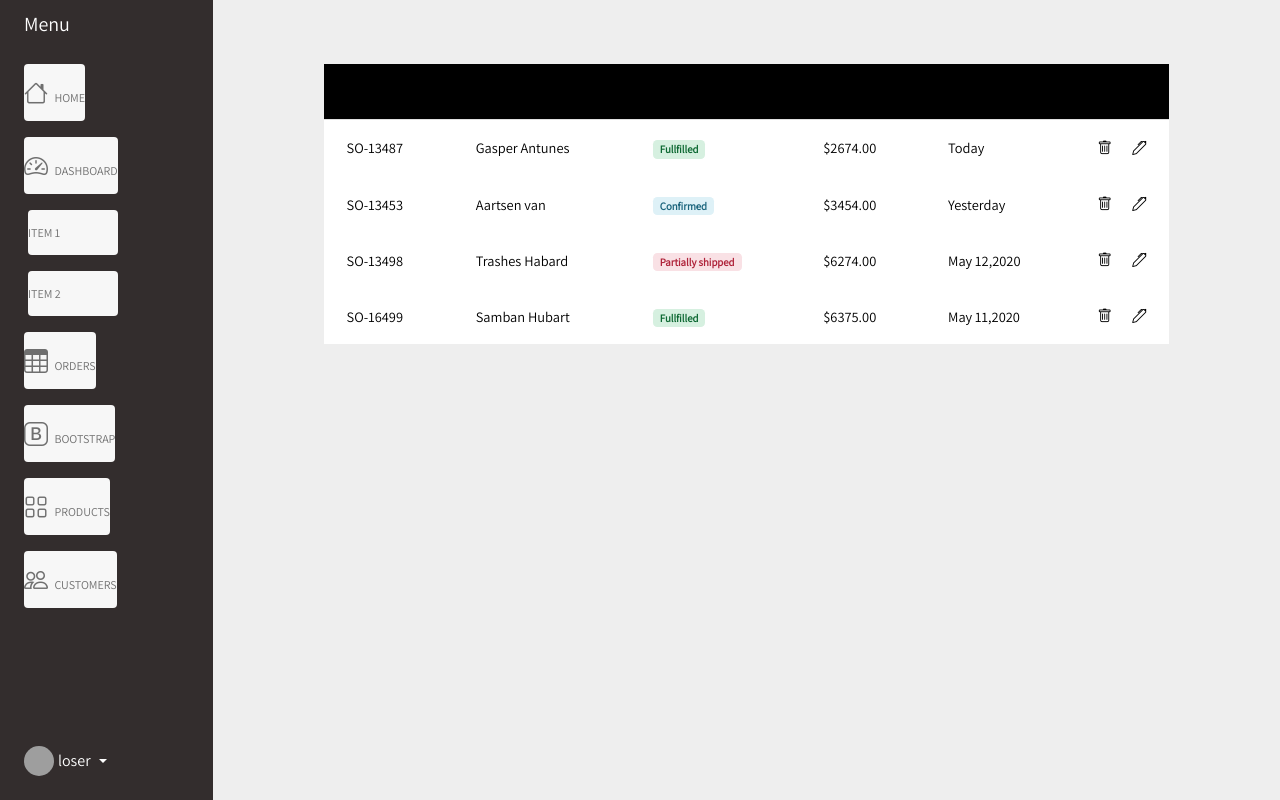
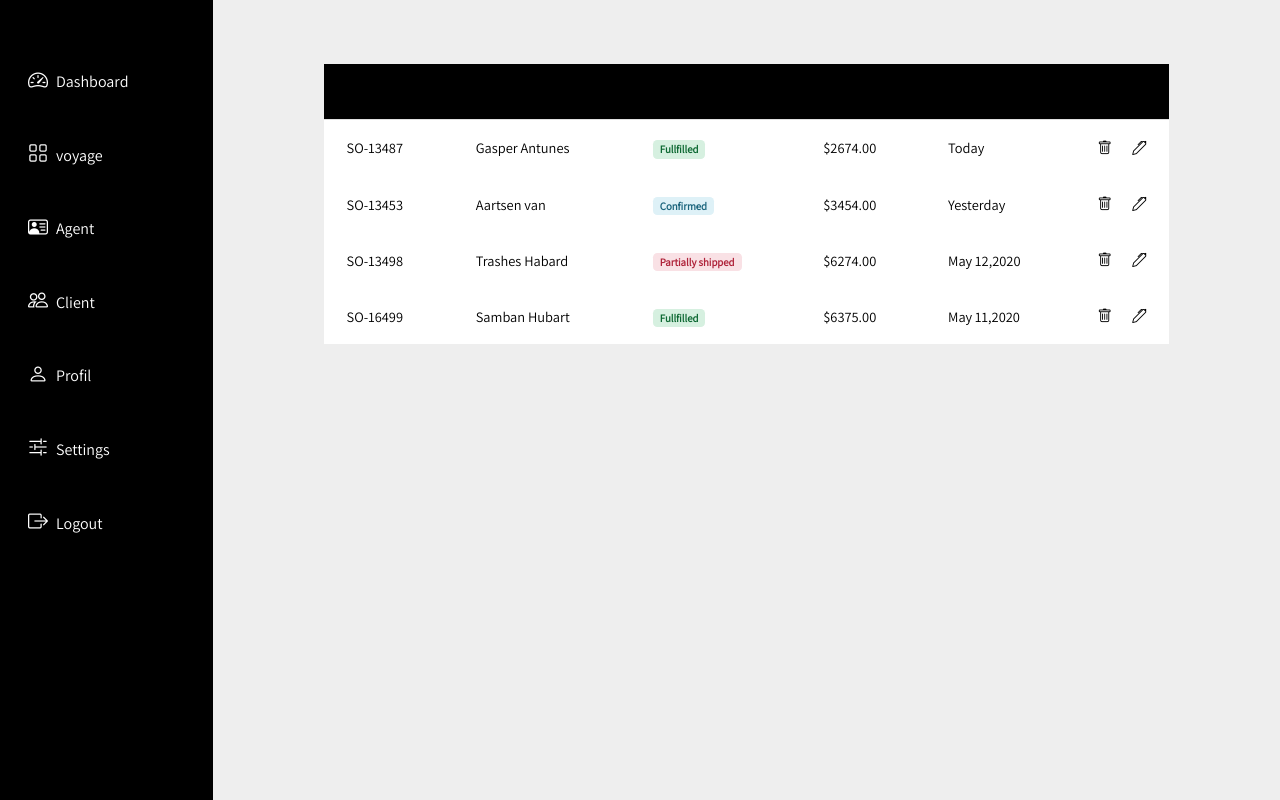
Before and after one commit to ElbouhmydyAbdelmoughit/Rental-Car-MERN-Stack, a React (Create React App) app in the folder client/: page /admin in a window 1280 px wide. Built offline with nearby package versions, Linux system fonts and the light colour scheme; grey boxes are pictures that could not be loaded.

Commit message:
finished design sidebar

```diff
--- a/client/package.json
+++ b/client/package.json
@@ -10,6 +10,7 @@
     "@testing-library/jest-dom": "^5.16.5",
     "@testing-library/react": "^13.4.0",
     "@testing-library/user-event": "^13.5.0",
+    "@tippyjs/react": "^4.2.6",
     "axios": "^1.3.4",
     "bootstrap": "^5.3.0-alpha3",
     "i": "^0.3.7",
@@ -26,6 +27,7 @@
     "react-toastify": "^9.1.2",
     "react-use-localstorage": "^3.5.3",
     "reactstrap": "^9.1.7",
+    "tippy.js": "^6.3.7",
     "web-vitals": "^2.1.4"
   },
   "scripts": {
--- a/client/src/components/Sidebar/Sidebar.js
+++ b/client/src/components/Sidebar/Sidebar.js
@@ -1,188 +1,71 @@
 import React from "react";
 import "./Sidebar.css";
+import "tippy.js/animations/scale.css";
+import { NavLink, useNavigate } from "react-router-dom";
 const Sidebar = () => {
+  const navigate = useNavigate();
+  const logout = () => {
+    localStorage.removeItem("user");
+    navigate("/");
+  };
   return (
     <>
       <div className="container-fluid">
         <div className="row flex-nowrap">
+          <input type="checkbox" id="menu" className="d-none" />
           <div
-            className="col-auto col-md-3 col-xl-2 px-sm-2 px-0 bg-dark"
-            style={{ minWidth: "200px" }}
+            style={{ background: "#000" }}
+            id="sid"
+            className="col-auto col-xl-2 min-vh-100 text-center"
           >
-            <div className="d-flex flex-column align-items-center align-items-sm-start px-3 pt-2 text-white min-vh-100">
-              <a
-                href="/"
-                className="d-flex align-items-center pb-3 mb-md-0 me-md-auto text-white text-decoration-none"
+            <nav className="text-sm-start mt-5 pb-5 p-sm-2">
+              <NavLink
+                className="nav-link p-1 p-sm-2 text-white"
+                to={"/statistique"}
               >
-                <span className="fs-5 d-none d-sm-inline">Menu</span>
-              </a>
-              <ul
-                className="nav nav-pills flex-column mb-sm-auto mb-0 align-items-center align-items-sm-start"
-                id="menu"
+                <i className="bi bi-speedometer2 fs-5 me-sm-2"></i>
+                <span className="d-none d-sm-inline">Dashboard</span>
+              </NavLink>
+              <br />
+              <NavLink
+                className="nav-link p-1 p-sm-2 text-white"
+                to={"/voyage"}
               >
-                <li className="nav-item">
-                  <a href="#" className="nav-link align-middle px-0">
-                    <i className="fs-4 bi-house"></i>{" "}
-                    <span className="ms-1 d-none d-sm-inline">Home</span>
-                  </a>
-                </li>
-                <li>
-                  <a
-                    href="#submenu1"
-                    data-bs-toggle="collapse"
-                    className="nav-link px-0 align-middle"
-                  >
-                    <i className="fs-4 bi-speedometer2"></i>{" "}
-                    <span className="ms-1 d-none d-sm-inline">Dashboard</span>{" "}
-                  </a>
-                  <ul
-                    className="collapse show nav flex-column ms-1"
-                    id="submenu1"
-                    data-bs-parent="#menu"
-                  >
-                    <li className="w-100">
-                      <a href="#" className="nav-link px-0">
-                        {" "}
-                        <span className="d-none d-sm-inline">Item</span> 1{" "}
-                      </a>
-                    </li>
-                    <li>
-                      <a href="#" className="nav-link px-0">
-                        {" "}
-                        <span className="d-none d-sm-inline">Item</span> 2{" "}
-                      </a>
-                    </li>
-                  </ul>
-                </li>
-                <li>
-                  <a href="#" className="nav-link px-0 align-middle">
-                    <i className="fs-4 bi-table"></i>{" "}
-                    <span className="ms-1 d-none d-sm-inline">Orders</span>
-                  </a>
-                </li>
-                <li>
-                  <a
-                    href="#submenu2"
-                    data-bs-toggle="collapse"
-                    className="nav-link px-0 align-middle "
-                  >
-                    <i className="fs-4 bi-bootstrap"></i>{" "}
-                    <span className="ms-1 d-none d-sm-inline">Bootstrap</span>
-                  </a>
-                  <ul
-                    className="collapse nav flex-column ms-1"
-                    id="submenu2"
-                    data-bs-parent="#menu"
-                  >
-                    <li className="w-100">
-                      <a href="#" className="nav-link px-0">
-                        {" "}
-                        <span className="d-none d-sm-inline">Item</span> 1
-                      </a>
-                    </li>
-                    <li>
-                      <a href="#" className="nav-link px-0">
-                        {" "}
-                        <span className="d-none d-sm-inline">Item</span> 2
-                      </a>
-                    </li>
-                  </ul>
-                </li>
-                <li>
-                  <a
-                    href="#submenu3"
-                    data-bs-toggle="collapse"
-                    className="nav-link px-0 align-middle"
-                  >
-                    <i className="fs-4 bi-grid"></i>{" "}
-                    <span className="ms-1 d-none d-sm-inline">Products</span>{" "}
-                  </a>
-                  <ul
-                    className="collapse nav flex-column ms-1"
-                    id="submenu3"
-                    data-bs-parent="#menu"
-                  >
-                    <li className="w-100">
-                      <a href="#" className="nav-link px-0">
-                        {" "}
-                        <span className="d-none d-sm-inline">Product</span> 1
-                      </a>
-                    </li>
-                    <li>
-                      <a href="#" className="nav-link px-0">
-                        {" "}
-                        <span className="d-none d-sm-inline">Product</span> 2
-                      </a>
-                    </li>
-                    <li>
-                      <a href="#" className="nav-link px-0">
-                        {" "}
-                        <span className="d-none d-sm-inline">Product</span> 3
-                      </a>
-                    </li>
-                    <li>
-                      <a href="#" className="nav-link px-0">
-                        {" "}
-                        <span className="d-none d-sm-inline">Product</span> 4
-                      </a>
-                    </li>
-                  </ul>
-                </li>
-                <li>
-                  <a href="#" className="nav-link px-0 align-middle">
-                    <i className="fs-4 bi-people"></i>{" "}
-                    <span className="ms-1 d-none d-sm-inline">Customers</span>{" "}
-                  </a>
-                </li>
-              </ul>
-              <hr />
-              <div className="dropdown pb-4">
-                <a
-                  href="#"
-                  className="d-flex align-items-center text-white text-decoration-none dropdown-toggle"
-                  id="dropdownUser1"
-                  data-bs-toggle="dropdown"
-                  aria-expanded="false"
-                >
-                  <img
-                    src="https://github.com/mdo.png"
-                    alt="hugenerd"
-                    width="30"
-                    height="30"
-                    className="rounded-circle"
-                  />
-                  <span className="d-none d-sm-inline mx-1">loser</span>
-                </a>
-                <ul
-                  className="dropdown-menu dropdown-menu-dark text-small shadow"
-                  aria-labelledby="dropdownUser1"
-                >
-                  <li>
-                    <a className="dropdown-item" href="#">
-                      New project...
-                    </a>
-                  </li>
-                  <li>
-                    <a className="dropdown-item" href="#">
-                      Settings
-                    </a>
-                  </li>
-                  <li>
-                    <a className="dropdown-item" href="#">
-                      Profile
-                    </a>
-                  </li>
-                  <li>
-                    <hr className="dropdown-divider" />
-                  </li>
-                  <li>
-                    <a className="dropdown-item" href="#">
-                      Sign out
-                    </a>
-                  </li>
-                </ul>
-              </div>
-            </div>
+                <i className="bi bi-grid fs-5 me-sm-2"></i>
+                <span className="d-none d-sm-inline">voyage</span>
+              </NavLink>
+              <br />
+              <NavLink className="nav-link p-1 p-sm-2 text-white" to={"/agent"}>
+                <i className="bi bi-person-vcard fs-5 me-sm-2"></i>
+                <span className="d-none d-sm-inline">Agent</span>
+              </NavLink>
+              <br />
+              <NavLink
+                className="nav-link p-1 p-sm-2 text-white"
+                to={"/client"}
+              >
+                <i className="bi bi-people me-sm-2 fs-5"></i>
+                <span className="d-none d-sm-inline">Client</span>
+              </NavLink>
+              <br />
+              <NavLink
+                className="nav-link p-1 p-sm-2 text-white"
+                to={"/profile"}
+              >
+                <i className="bi bi-person me-sm-2 fs-5"></i>
+                <span className="d-none d-sm-inline">Profil</span>
+              </NavLink>
+              <br />
+              <NavLink className="nav-link p-1 p-sm-2 text-white" to={"/#"}>
+                <i className="bi bi-sliders2 me-sm-2 fs-5"></i>
+                <span className="d-none d-sm-inline">Settings</span>
+              </NavLink>
+              <br />
+              <button className="nav-link p-1 p-sm-2 text-white" to={"/#"}>
+                <i className="bi bi-box-arrow-right me-sm-2 fs-5"></i>
+                <span className="d-none d-sm-inline">Logout</span>
+              </button>
+            </nav>
           </div>
           <div className="col py-3">
             <div className="container mt-5">
```
Also changed, not shown: client/src/components/Sidebar/Sidebar.css (line endings or trailing spaces), 1 other file (tests, documents, lock files or other folders).
